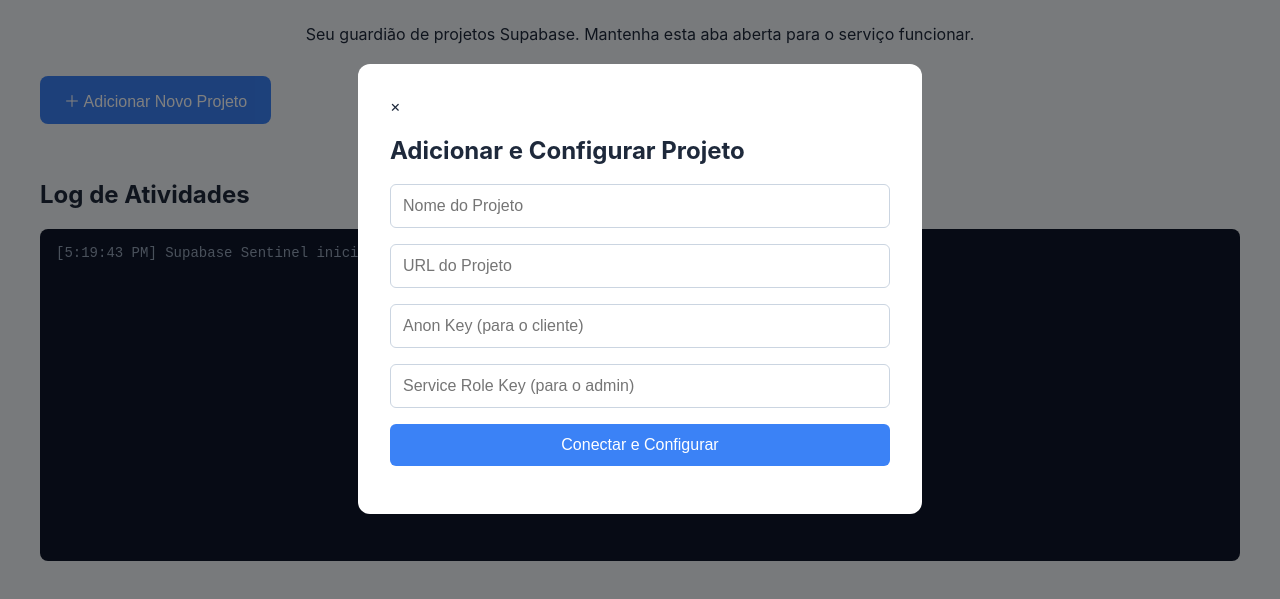
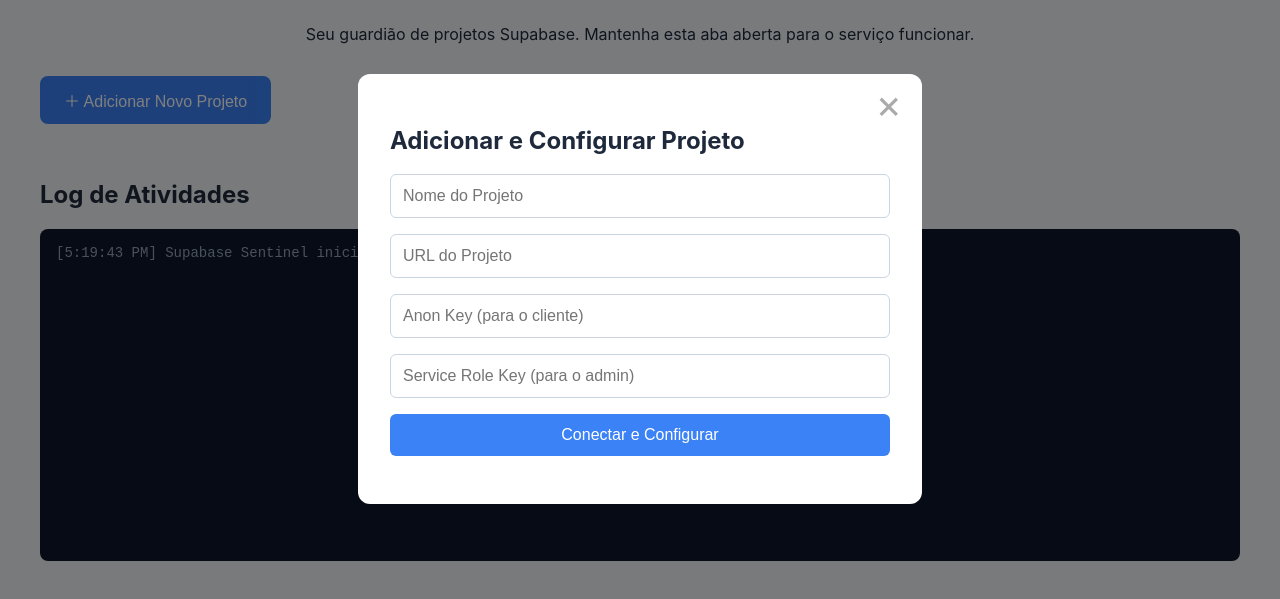
Before and after one commit to joaogabriel343/keep_alive, a plain HTML site: page index.html in a window 1280 px wide. Shown: the part 111-710 px from the top of the page. Drawn offline with nearby package versions, Linux system fonts and the light colour scheme.

Commit message:
Enhance modal styles and fix background color formatting
Added styles for close modal button and adjusted background color formatting.

```diff
--- a/style.css
+++ b/style.css
@@ -9,7 +9,7 @@
 }
 body {
     font-family: -apple-system, BlinkMacSystemFont, "Segoe UI", Roboto, sans-serif;
-    background-color: var(--bg-color );
+    background-color: var(--bg-color);
     color: var(--text-color);
     margin: 0;
 }
@@ -135,6 +135,7 @@
     border-radius: 12px;
     width: 90%;
     max-width: 500px;
+    position: relative;
 }
 #modal-content form { display: flex; flex-direction: column; gap: 1rem; }
 #modal-content input { padding: 0.75rem; border: 1px solid #cbd5e1; border-radius: 6px; font-size: 1rem; }
@@ -142,3 +143,15 @@
 #connect-btn { background-color: var(--primary-color); color: white; border: none; border-radius: 6px; cursor: pointer; }
 .hidden { display: none; }
 #connection-status { margin-top: 1rem; text-align: center; }
+.close-modal-btn {
+    position: absolute;
+    top: 10px;
+    right: 20px;
+    font-size: 2.5rem;
+    color: #aaa;
+    cursor: pointer;
+    line-height: 1;
+}
+.close-modal-btn:hover {
+    color: #333;
+}
```
